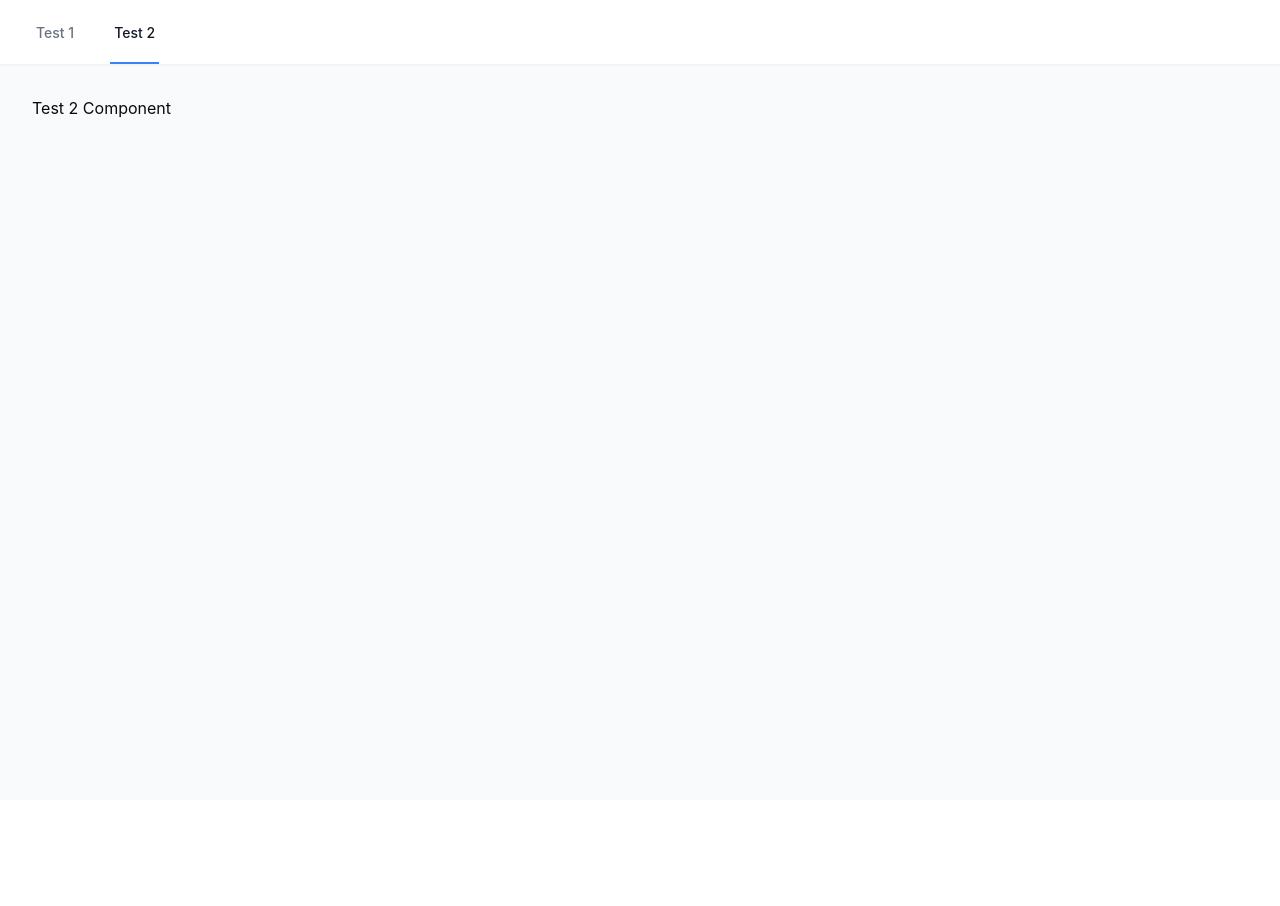
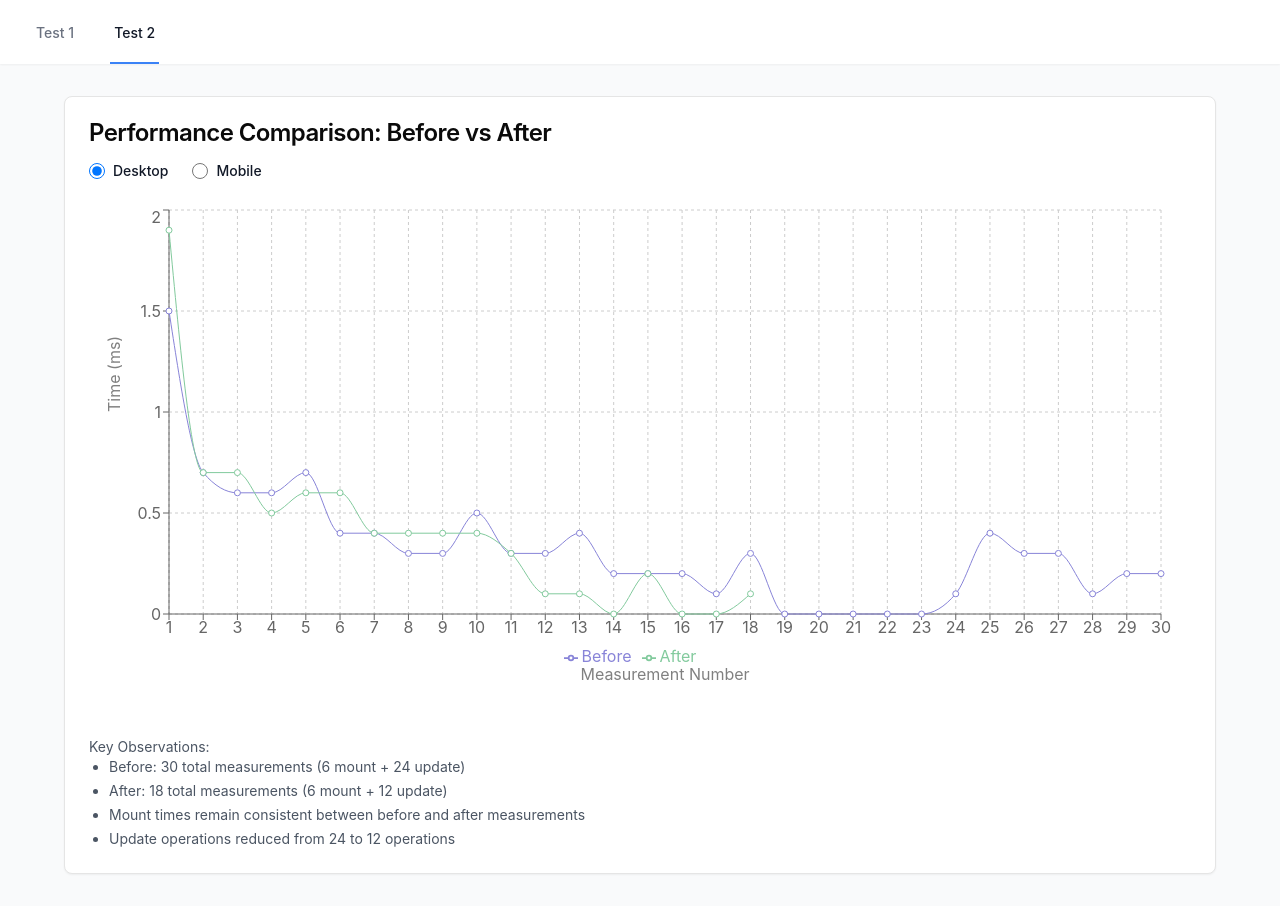
Before and after one commit to Jaace/react-performance-charts, a React (Vite) app: page /test2 in a window 1280 px wide. Before the commit the page ends 800 px from the top, so only its background shows below. Built offline with nearby package versions, Linux system fonts and the light colour scheme.

Commit message:
Data for test2

```diff
--- a/src/App.jsx
+++ b/src/App.jsx
@@ -5,7 +5,6 @@ const App = () => {
   return (
     <BrowserRouter>
       <div className="min-h-screen bg-gray-50">
-        {/* Navigation */}
         <nav className="bg-white shadow-sm">
           <div className="max-w-7xl mx-auto px-4 sm:px-6 lg:px-8">
             <div className="flex justify-start h-16">
@@ -34,17 +33,15 @@ const App = () => {
                 >
                   Test 2
                 </NavLink>
-                {/* Add more NavLinks as needed */}
               </div>
             </div>
           </div>
         </nav>
 
-        {/* Content */}
         <main className="max-w-7xl mx-auto px-4 sm:px-6 lg:px-8 py-8">
           <Routes>
-            <Route path="/test1" element={<PerformanceComparison />} />
-            <Route path="/test2" element={<div>Test 2 Component</div>} />
+            <Route path="/test1" element={<PerformanceComparison testId="test1" />} />
+            <Route path="/test2" element={<PerformanceComparison testId="test2" />} />
             <Route path="/" element={<Navigate to="/test1" replace />} />
           </Routes>
         </main>
--- a/src/components/PerformanceComparison.jsx
+++ b/src/components/PerformanceComparison.jsx
@@ -3,7 +3,6 @@ import { LineChart, Line, XAxis, YAxis, CartesianGrid, Tooltip, Legend, Responsi
 import { Card, CardHeader, CardTitle, CardContent } from '@/components/ui/card';
 import { performanceData, transformDataForChart, generateStats } from './PerformanceData';
 import { useState } from 'react';
-import { useParams } from 'react-router-dom';
 
 const CustomTooltip = ({ active, payload, label }) => {
   if (active && payload && payload.length > 0) {
@@ -23,9 +22,8 @@ const CustomTooltip = ({ active, payload, label }) => {
   return null;
 };
 
-const PerformanceComparison = () => {
+const PerformanceComparison = ({ testId = 'test1' }) => {
   const [dataSetKey, setDataSetKey] = useState('desktop');
-  const { testId = 'test1' } = useParams(); // Get testId from URL
 
   const dataSet = performanceData[testId][dataSetKey];
   const data = transformDataForChart(dataSet);
@@ -127,4 +125,12 @@ CustomTooltip.propTypes = {
   label: PropTypes.number
 };
 
+PerformanceComparison.propTypes = {
+  testId: PropTypes.string
+};
+
+PerformanceComparison.defaultProps = {
+  testId: 'test1'
+};
+
 export default PerformanceComparison;
--- a/src/components/PerformanceData.js
+++ b/src/components/PerformanceData.js
@@ -49,8 +49,22 @@ export const performanceData = {
   },
   test2: {
     desktop: {
-      before: { mount: [], update: [] },
-      after: { mount: [], update: [] }
+      before: {
+        mount: [1.5, 0.7, 0.6, 0.6, 0.7, 0.4],
+        update: [
+          0.4, 0.3, 0.3, 0.5, 0.3, 0.3,
+          0.4, 0.2, 0.2, 0.2, 0.1, 0.3,
+          0, 0, 0, 0, 0, 0.1,
+          0.4, 0.3, 0.3, 0.1, 0.2, 0.2
+        ]
+      },
+      after: {
+        mount: [1.9, 0.7, 0.7, 0.5, 0.6, 0.6],
+        update: [
+          0.4, 0.4, 0.4, 0.4, 0.3, 0.1,
+          0.1, 0, 0.2, 0, 0, 0.1
+        ]
+      }
     },
     mobile: {
       before: { mount: [], update: [] },
```
